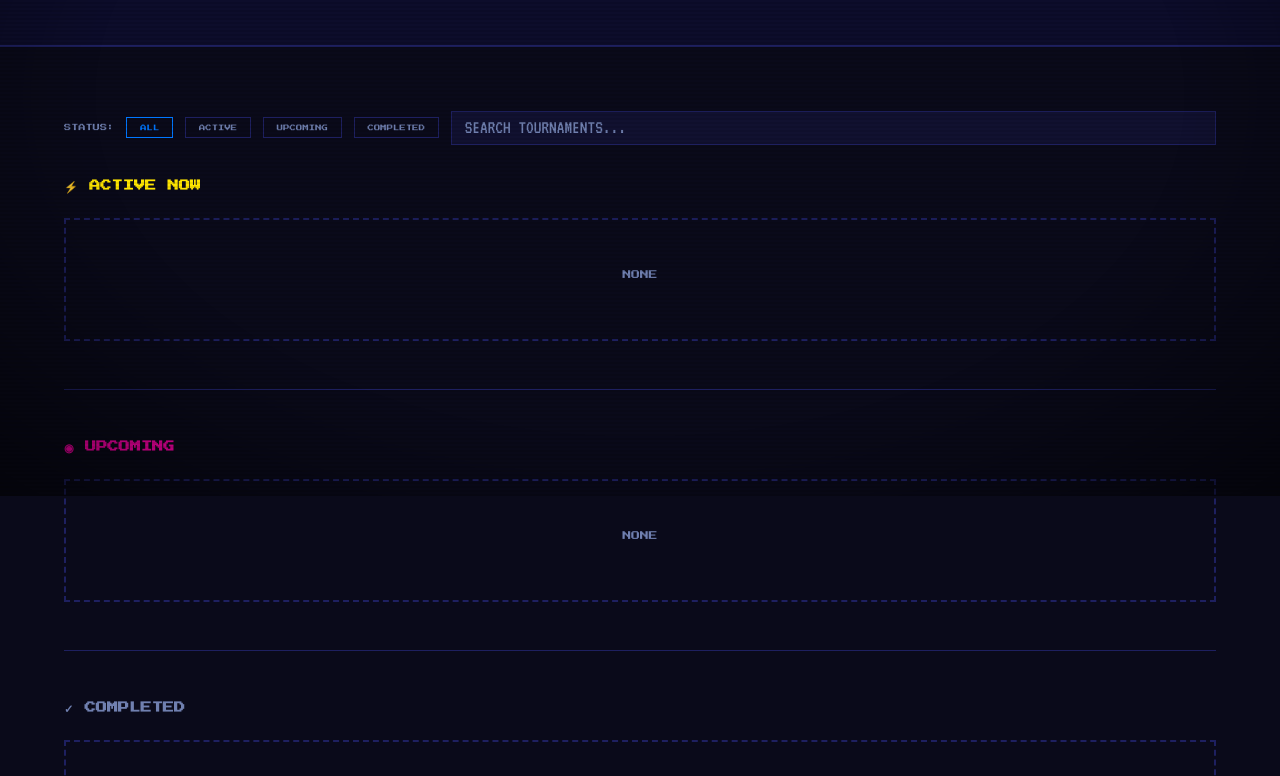
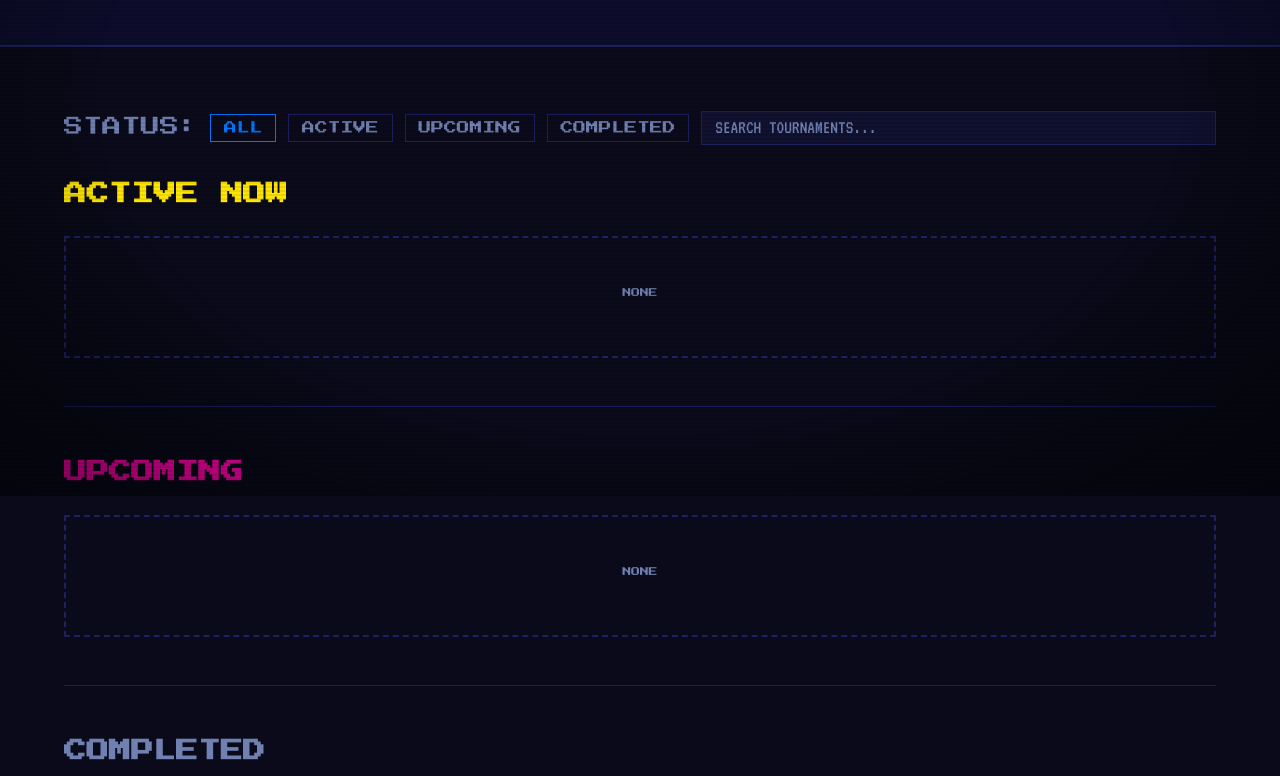
Before and after one commit to eXaiSios/team-perikapsilio, a plain HTML site: page tournaments/index.html in a window 1280 px wide. Shown: the part 304-1080 px from the top of the page. Drawn offline with Linux system fonts and the light colour scheme.

Commit message:
Fixed filter font sizes and removed emojis from tournaments

```diff
--- a/styles/filters.css
+++ b/styles/filters.css
@@ -8,12 +8,12 @@
 }
 .filter-label {
   font-family: 'Press Start 2P', monospace;
-  font-size: 0.45rem;
+  font-size: 1.2rem;
   color: var(--text-dim);
 }
 .filter-btn {
   font-family: 'Press Start 2P', monospace;
-  font-size: 0.4rem;
+  font-size: 0.8rem;
   padding: 0.4rem 0.8rem;
   background: transparent;
   border: 1px solid var(--border);
--- a/tournaments/index.html
+++ b/tournaments/index.html
@@ -59,7 +59,7 @@
     <!-- ACTIVE TOURNAMENTS -->
     <div id="active-section">
       <div class="section-header" style="text-align:left;margin-bottom:1.5rem">
-        <h2 class="section-title press" style="font-size:0.7rem;color:var(--accent3)">⚡ ACTIVE NOW</h2>
+        <h2 class="section-title press" style="font-size:1.1;color:var(--accent3)">ACTIVE NOW</h2>
       </div>
       <div class="cards-grid" id="active-grid">
         <div class="card-loading press">LOADING...</div>
@@ -71,7 +71,7 @@
     <!-- UPCOMING TOURNAMENTS -->
     <div id="upcoming-section">
       <div class="section-header" style="text-align:left;margin-bottom:1.5rem">
-        <h2 class="section-title press" style="font-size:0.7rem;color:var(--accent2)">◉ UPCOMING</h2>
+        <h2 class="section-title press" style="font-size:1.1;color:var(--accent2)">UPCOMING</h2>
       </div>
       <div class="cards-grid" id="upcoming-grid">
         <div class="card-loading press">LOADING...</div>
@@ -83,7 +83,7 @@
     <!-- COMPLETED TOURNAMENTS -->
     <div id="completed-section">
       <div class="section-header" style="text-align:left;margin-bottom:1.5rem">
-        <h2 class="section-title press" style="font-size:0.7rem;color:var(--text-dim)">✓ COMPLETED</h2>
+        <h2 class="section-title press" style="font-size:1.1;color:var(--text-dim)">COMPLETED</h2>
       </div>
       <div class="cards-grid" id="completed-grid">
         <div class="card-loading press">LOADING...</div>
@@ -184,9 +184,9 @@
           <h1 class="article-title">${PERI.escapeHtml(a.name)}</h1>
           <div class="article-meta vt">
             <span>🎮 ${PERI.escapeHtml(a.game || 'TBA')}</span>
-            <span>🏆 ${PERI.escapeHtml(a.prize || 'TBA')}</span>
-            <span>💻 ${PERI.escapeHtml(a.platform || 'PC')}</span>
-            <span>📅 ${PERI.formatDate(a.startDate)} – ${PERI.formatDate(a.endDate)}</span>
+            <span>Prize: ${PERI.escapeHtml(a.prize || 'TBA')}</span>
+            <span>Platfrom: ${PERI.escapeHtml(a.platform || 'PC')}</span>
+            <span>Date: ${PERI.formatDate(a.startDate)} – ${PERI.formatDate(a.endDate)}</span>
           </div>
         </div>
         <div class="article-body vt">
```
